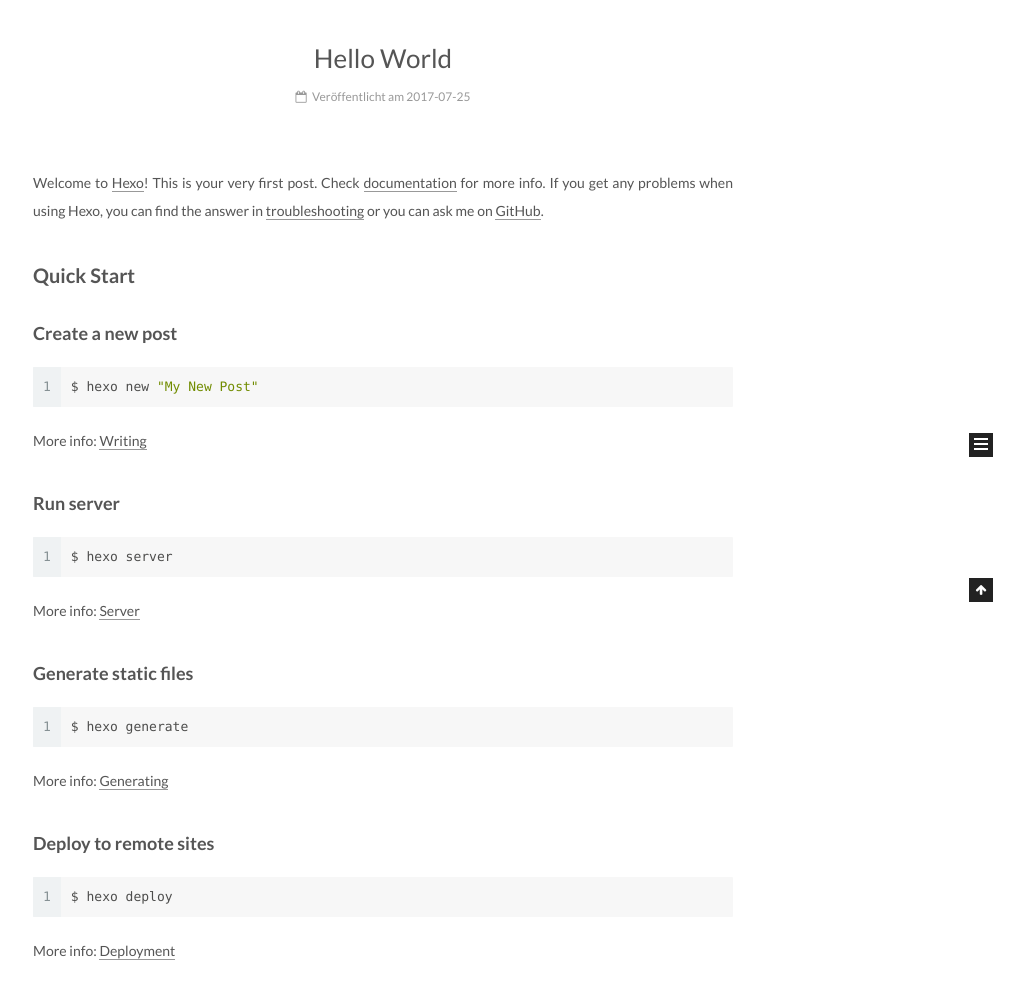
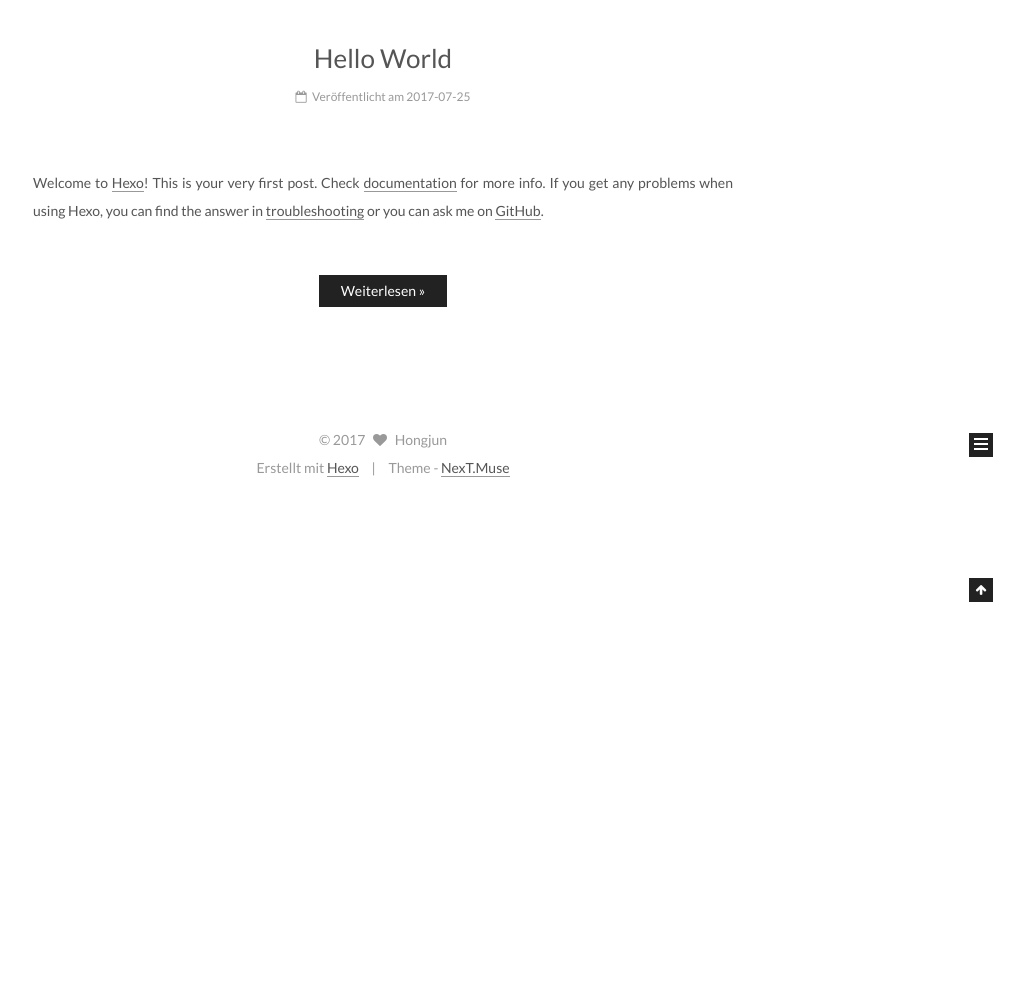
Before and after one commit to NAP-GHJ/NAP-GHJ.github.io, a plain HTML site: page index.html in a window 1280 px wide. Shown: the part 298-1280 px from the top of the page, without its empty margins (257-1280 px from the left). After the commit the page ends 800 px from the top, so only its background shows below. Drawn offline with Linux system fonts and the light colour scheme.

Commit message:
Site updated: 2017-07-25 16:21:40

```diff
--- a/css/main.css
+++ b/css/main.css
@@ -1677,7 +1677,7 @@
   width: 4px;
   height: 4px;
   border-radius: 50%;
-  background: #ff464f;
+  background: #d788cd;
 }
 .links-of-blogroll {
   font-size: 13px;
--- a/index.html
+++ b/index.html
@@ -320,18 +320,14 @@
 
 
 
-
-            <p>Welcome to <a href="https://hexo.io/" target="_blank" rel="external">Hexo</a>! This is your very first post. Check <a href="https://hexo.io/docs/" target="_blank" rel="external">documentation</a> for more info. If you get any problems when using Hexo, you can find the answer in <a href="https://hexo.io/docs/troubleshooting.html" target="_blank" rel="external">troubleshooting</a> or you can ask me on <a href="https://github.com/hexojs/hexo/issues" target="_blank" rel="external">GitHub</a>.</p>
-<h2 id="Quick-Start"><a href="#Quick-Start" class="headerlink" title="Quick Start"></a>Quick Start</h2><h3 id="Create-a-new-post"><a href="#Create-a-new-post" class="headerlink" title="Create a new post"></a>Create a new post</h3><figure class="highlight bash"><table><tr><td class="gutter"><pre><div class="line">1</div></pre></td><td class="code"><pre><div class="line">$ hexo new <span class="string">"My New Post"</span></div></pre></td></tr></table></figure>
-<p>More info: <a href="https://hexo.io/docs/writing.html" target="_blank" rel="external">Writing</a></p>
-<h3 id="Run-server"><a href="#Run-server" class="headerlink" title="Run server"></a>Run server</h3><figure class="highlight bash"><table><tr><td class="gutter"><pre><div class="line">1</div></pre></td><td class="code"><pre><div class="line">$ hexo server</div></pre></td></tr></table></figure>
-<p>More info: <a href="https://hexo.io/docs/server.html" target="_blank" rel="external">Server</a></p>
-<h3 id="Generate-static-files"><a href="#Generate-static-files" class="headerlink" title="Generate static files"></a>Generate static files</h3><figure class="highlight bash"><table><tr><td class="gutter"><pre><div class="line">1</div></pre></td><td class="code"><pre><div class="line">$ hexo generate</div></pre></td></tr></table></figure>
-<p>More info: <a href="https://hexo.io/docs/generating.html" target="_blank" rel="external">Generating</a></p>
-<h3 id="Deploy-to-remote-sites"><a href="#Deploy-to-remote-sites" class="headerlink" title="Deploy to remote sites"></a>Deploy to remote sites</h3><figure class="highlight bash"><table><tr><td class="gutter"><pre><div class="line">1</div></pre></td><td class="code"><pre><div class="line">$ hexo deploy</div></pre></td></tr></table></figure>
-<p>More info: <a href="https://hexo.io/docs/deployment.html" target="_blank" rel="external">Deployment</a></p>
-
-
+          <p>Welcome to <a href="https://hexo.io/" target="_blank" rel="external">Hexo</a>! This is your very first post. Check <a href="https://hexo.io/docs/" target="_blank" rel="external">documentation</a> for more info. If you get any problems when using Hexo, you can find the answer in <a href="https://hexo.io/docs/troubleshooting.html" target="_blank" rel="external">troubleshooting</a> or you can ask me on <a href="https://github.com/hexojs/hexo/issues" target="_blank" rel="external">GitHub</a>.</p>
+          <!--noindex-->
+          <div class="post-button text-center">
+            <a class="btn" href="/2017/07/25/hello-world/#more" rel="contents">
+              Weiterlesen &raquo;
+            </a>
+          </div>
+          <!--/noindex-->
 
 
     </div>
```
Also changed, not shown: 2017/07/25/hello-world/index.html (+5 -4 lines).
